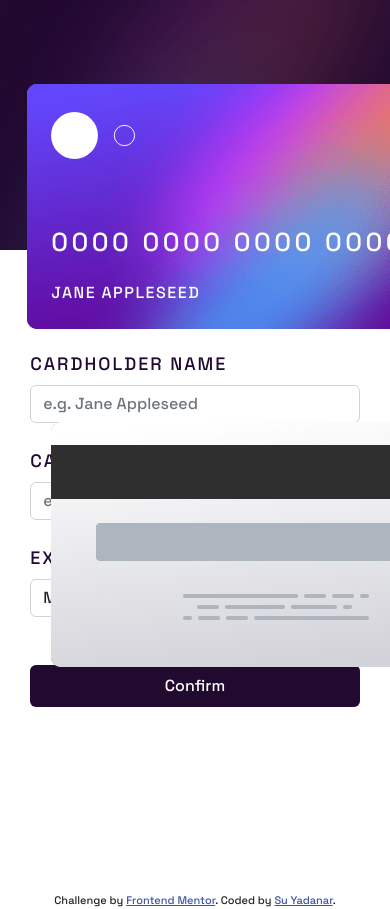
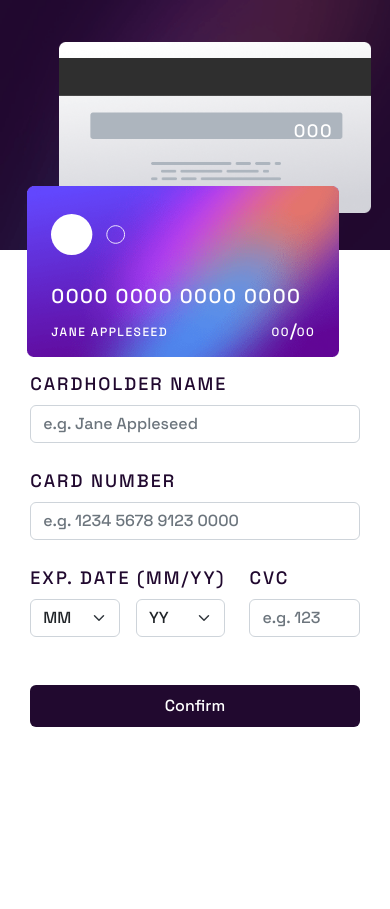
Before and after one commit to SYadanar/interactive-card-details-form-main, a plain HTML site: page index.html in a window 390 px wide. After the commit the page ends 844 px from the top, so only its background shows below. Drawn offline with nearby package versions, Linux system fonts and the light colour scheme.

Commit message:
Done Mobile View

```diff
--- a/index.html
+++ b/index.html
@@ -20,7 +20,7 @@
          <div class="col-auto p-0">
             <picture>
                <source media="(min-width: 768px)" srcset="images/bg-main-desktop.png">
-               <img src="images/bg-main-mobile.png" alt="Background Image" class="vw-100">
+               <img src="images/bg-main-mobile.png" alt="Background Image" class="">
             </picture>
          </div>
          <div class="col d-flex justify-content-end align-items-center form-area">
@@ -83,7 +83,7 @@
 
       <!-- Card Area - START -->
       <div class="bank-card card-front">
-         <img src="images/bg-card-front.png" alt="Card Frond Side PNG">
+         <img src="images/bg-card-front.png" alt="Card Frond Side PNG" class="card-bg-img">
          <div class="card-body w-100 h-100 px-4 py-4">
             <div class="card-logo pb-5 mt-1">
                <img src="images/card-logo.svg" alt="Card Logo">
@@ -101,7 +101,7 @@
       </div>
 
       <div class="bank-card card-back">
-         <img src="images/bg-card-back.png" alt="Card Back Side PNG">
+         <img src="images/bg-card-back.png" alt="Card Back Side PNG" class="card-bg-img">
          <div class="card-body">
             <p class="card-cvc" id="cvc_number">000</p>
          </div>
@@ -110,13 +110,13 @@
    </main>
 
    <!-- Footer Section - START -->
-   <footer class="container-fluid mt-5">
+   <!-- <footer class="container-fluid mt-5">
 
       <div class="attribution">
          Challenge by <a href="https://www.frontendmentor.io?ref=challenge" target="_blank">Frontend Mentor</a>.
          Coded by <a href="https://github.com/SYadanar">Su Yadanar</a>.
       </div>
-   </footer>
+   </footer> -->
    <!-- Footer Section - END -->
 
 
--- a/styles.css
+++ b/styles.css
@@ -92,6 +92,7 @@ main{
 	height: 245px;*/
 	/*width: 25%;
 	height: 30%;*/
+
 	width: fit-content;
 
 	border-radius: 10px;
@@ -100,14 +101,16 @@ main{
 
 	color: var(--white);
 
-	background-size: cover;
-	background-repeat: no-repeat;
+	/*background-size: cover;
+	background-repeat: no-repeat;*/
 
 	position: absolute;
 }
 
-.bank-card img{
+.bank-card .card-bg-img {
 	position: relative;
+
+	width: 100%;
 }
 
 .card-body{
@@ -120,9 +123,6 @@ main{
 }
 
 .card-front{
-	/*background-image: url(images/bg-card-front.png);*/
-
-	/*position: absolute;*/
 	top: 10%;
 	left: 7%;
 }
@@ -140,9 +140,6 @@ main{
 }
 
 .card-back{
-	/*background-image: url(images/bg-card-back.png);*/
-
-	/*position: absolute;*/
 	top: 50%;
 	left: 13%;
 }
@@ -162,13 +159,114 @@ main{
 .attribution a { color: hsl(228, 45%, 44%); }
 
 
+
+
 @media only screen and (max-width: 768px){
+	main{
+		overflow-y: unset;
+	}
+
+	picture img{
+		width: 100vw;
+	}
+
 	.form-area{
 		height: fit-content;
-		margin-top: 100px;
+		margin-top: 150px;
 	}
+
 	.form-content{
 		width: 90%;
 		margin: 0 auto;
 	}
+
+	.bank-card{
+		width: 80%;
+
+		position: absolute;
+	}
+
+	.card-front{
+		top: 30%;
+		left: 7%;
+
+		z-index: 2;
+	}
+	.card-back{
+		top: 5%;
+		left: auto;
+		right: 5%;
+
+		z-index: 1;
+	}
 }
+
+@media only screen and (max-width: 576px){
+	.card-front{
+		top: 25%;
+	}
+
+	.card-back{
+		top: 5%;
+	}
+
+	.form-area{
+		margin-top: 120px;
+	}
+}
+
+@media only screen and (max-width: 505px){
+	.card-number{
+		font-size: 22px;
+	}
+
+	.cardholder-name, .exp-date{
+		font-size: 14px;
+	}
+
+	.card-logo{
+		padding-bottom: 20px !important;
+	}
+}
+
+@media only screen and (max-width: 450px){
+	.card-front{
+		top: 22%;
+	}
+
+	.card-back{
+		top: 5%;
+	}
+
+	.card-logo{
+		width: 28%;
+
+		padding-bottom: 10px !important;
+	}
+
+	.card-logo img{
+		height: 100%;
+		width: 100%;
+	}
+
+	.card-number{
+		font-size: 20px;
+		letter-spacing: 1.5px;
+		margin-bottom: 5px;
+	}
+
+	.cardholder-name, .exp-date{
+		font-size: 12px;
+		letter-spacing: 1.5px;
+	}
+}
+
+@media only screen and (max-width: 375px){
+	.card-number{
+		letter-spacing: 1px;
+	}
+
+	.cardholder-name, .exp-date{
+		letter-spacing: 1px;
+	}
+}
```
